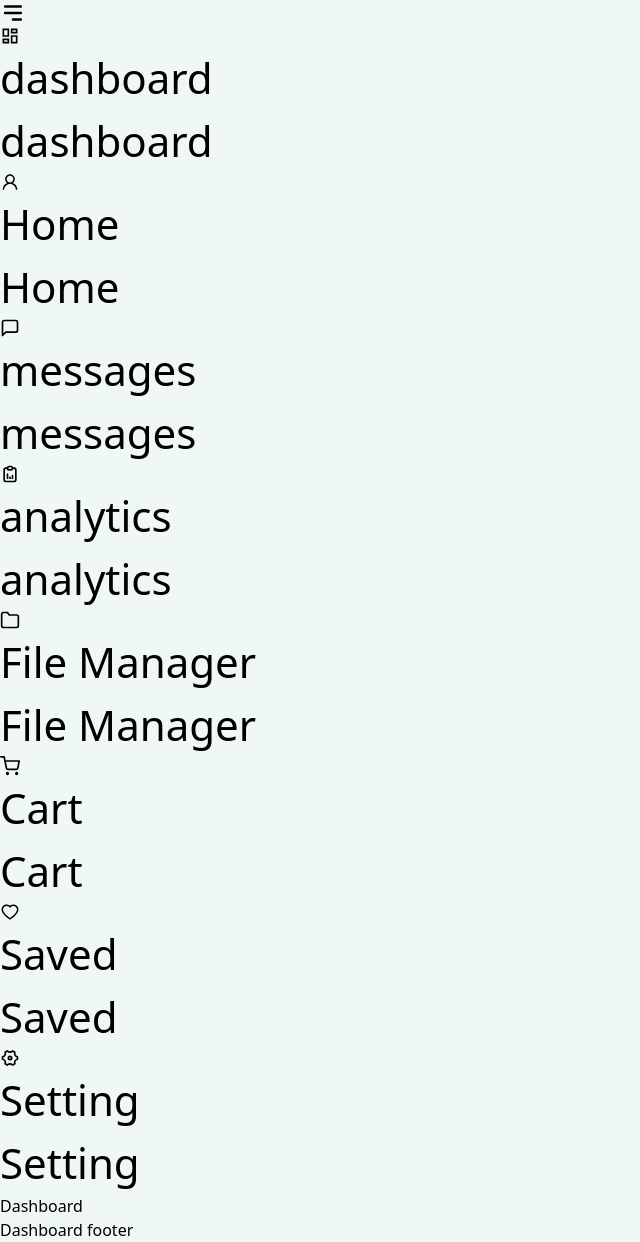
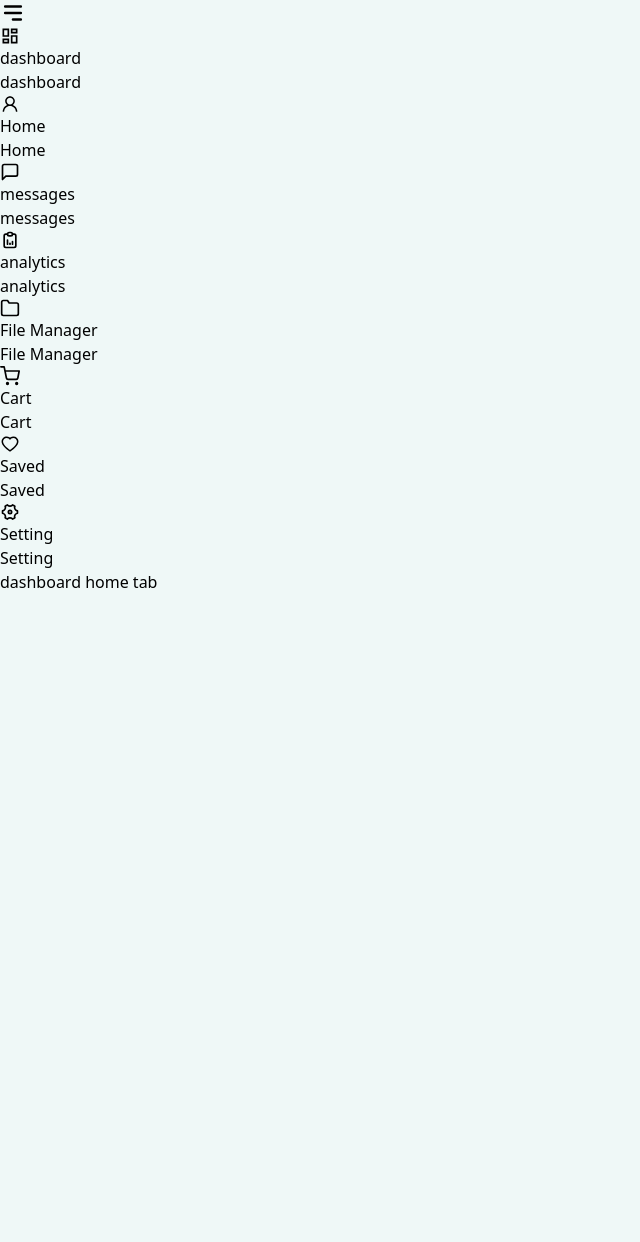
Before and after one commit to jamilakterup/school-client-site, a React (Vite) app: page /dashboard in a window 1280 px wide. Shown: the whole page, without its empty margins (0-640 px from the left). After the commit the page ends 800 px from the top, so only its background shows below. Built offline with nearby package versions, Linux system fonts and the light colour scheme; no server answers; a web font is replaced by a local one.

Commit message:
dashboard

```diff
--- a/src/components/DashboardFooter/DashboardFooter.jsx
+++ /dev/null
@@ -1,10 +0,0 @@
-
-const DashboardFooter = () => {
-    return (
-        <div>
-            Dashboard footer
-        </div>
-    );
-};
-
-export default DashboardFooter;
--- a/src/components/DashboardNavBar/DashboardNavBar.jsx
+++ b/src/components/DashboardNavBar/DashboardNavBar.jsx
@@ -22,10 +22,9 @@ const DashboardNavBar = () => {
 
     return (
         <>
-            <section className="flex gap-6 sidebar h-full">
             <div
-                    className={`bg-[#0e0e0e] min-h-screen ${open ? "w-72" : "w-16"
-                        } duration-500 text-gray-100 px-5`}
+                className={`bg-[#0e0e0e] min-h-screen ${open ? "w-60" : "w-16"
+                    } duration-500 text-gray-100 px-4`}
             >
                 <div className="py-3 flex justify-end " >
                     <HiMenuAlt3
@@ -43,29 +42,25 @@ const DashboardNavBar = () => {
                                 } group flex items-center text-sm  gap-3.5 font-medium p-2 hover:bg-gray-800 rounded-md`}
                         >
                             <div>{React.createElement(menu?.icon, {size: "20"})}</div>
-                                <h2
-                                    //                         style={{
-                                    //                             transitionDelay: ${i+3}00ms,
-                                    // }}
+                            <p
+                                style={{
+                                    transitionDelay: `${i + 3}00ms`,
+                                }}
                                 className={`whitespace-pre duration-500 ${!open && "opacity-0 translate-x-28 overflow-hidden"
                                     }`}
                             >
                                 {menu?.name}
-                                </h2>
-                                <h2
+                            </p>
+                            <p
                                 className={`${open && "hidden"
-                                        } absolute left-48 bg-white font-semibold whitespace-pre text-gray-900 rounded-md drop-shadow-lg px-0 py-0 w-0 overflow-hidden group-hover:px-2 group-hover:py-1 group-hover:left-14 group-hover:duration-300 group-hover:w-fit`}
+                                    } absolute left-32 bg-white font-semibold whitespace-pre text-gray-900 rounded-md drop-shadow-lg px-0 py-0 w-0 overflow-hidden group-hover:px-2 group-hover:py-1 group-hover:left-10 group-hover:duration-300 group-hover:w-fit`}
                             >
                                 {menu?.name}
-                                </h2>
+                            </p>
                         </Link >
                     ))}
                 </div>
             </div>
-                <div className="m-3 text-xl text-gray-900 font-semibold">
-                    Dashboard
-                </div>
-            </section >
         </>
     );
 };
--- a/src/layout/DashboardLayout.jsx
+++ b/src/layout/DashboardLayout.jsx
@@ -1,16 +1,39 @@
 import {Outlet, ScrollRestoration} from "react-router-dom";
 import DashboardNavBar from "../components/DashboardNavBar/DashboardNavBar";
 import DashboardFooter from "../components/DashboardFooter/DashboardFooter";
+import React, {useState} from "react";
+import {HiMenuAlt3} from "react-icons/hi";
+import {MdOutlineDashboard} from "react-icons/md";
+import {RiSettings4Line} from "react-icons/ri";
+import {TbReportAnalytics} from "react-icons/tb";
+import {AiOutlineUser, AiOutlineHeart} from "react-icons/ai";
+import {FiMessageSquare, FiFolder, FiShoppingCart} from "react-icons/fi";
+import {Link} from "react-router-dom";
 
 const DashboardLayout = () => {
+    const menus = [
+        {name: "dashboard", link: "/dashboard", icon: MdOutlineDashboard},
+        {name: "Home", link: "/", icon: AiOutlineUser},
+        {name: "messages", icon: FiMessageSquare},
+        {name: "analytics", icon: TbReportAnalytics, margin: true},
+        {name: "File Manager", icon: FiFolder},
+        {name: "Cart", icon: FiShoppingCart},
+        {name: "Saved", icon: AiOutlineHeart, margin: true},
+        {name: "Setting", icon: RiSettings4Line},
+    ];
+    const [open, setOpen] = useState(true);
+
     return (
         <>
             <ScrollRestoration />
-            <DashboardNavBar />
-            {/* <div className="min-h-[calc(100vh-50px)]">
-                <Outlet />
-            </div> */}
-            <DashboardFooter />
+
+            <section className="flex gap-6 sidebar h-full">
+                <DashboardNavBar />
+
+                <div className="m-3 text-xl text-gray-900 font-semibold">
+                    <Outlet />
+                </div>
+            </section >
         </>
     );
 };
--- a/src/pages/Dashboard/DashboardHome/DashboardHome.jsx
+++ b/src/pages/Dashboard/DashboardHome/DashboardHome.jsx
@@ -2,7 +2,7 @@
 const DashboardHome = () => {
     return (
         <div>
-            dashboard home
+            dashboard home tab
         </div>
     );
 };
```
Lines whose indentation alone changed are shown as unchanged.
